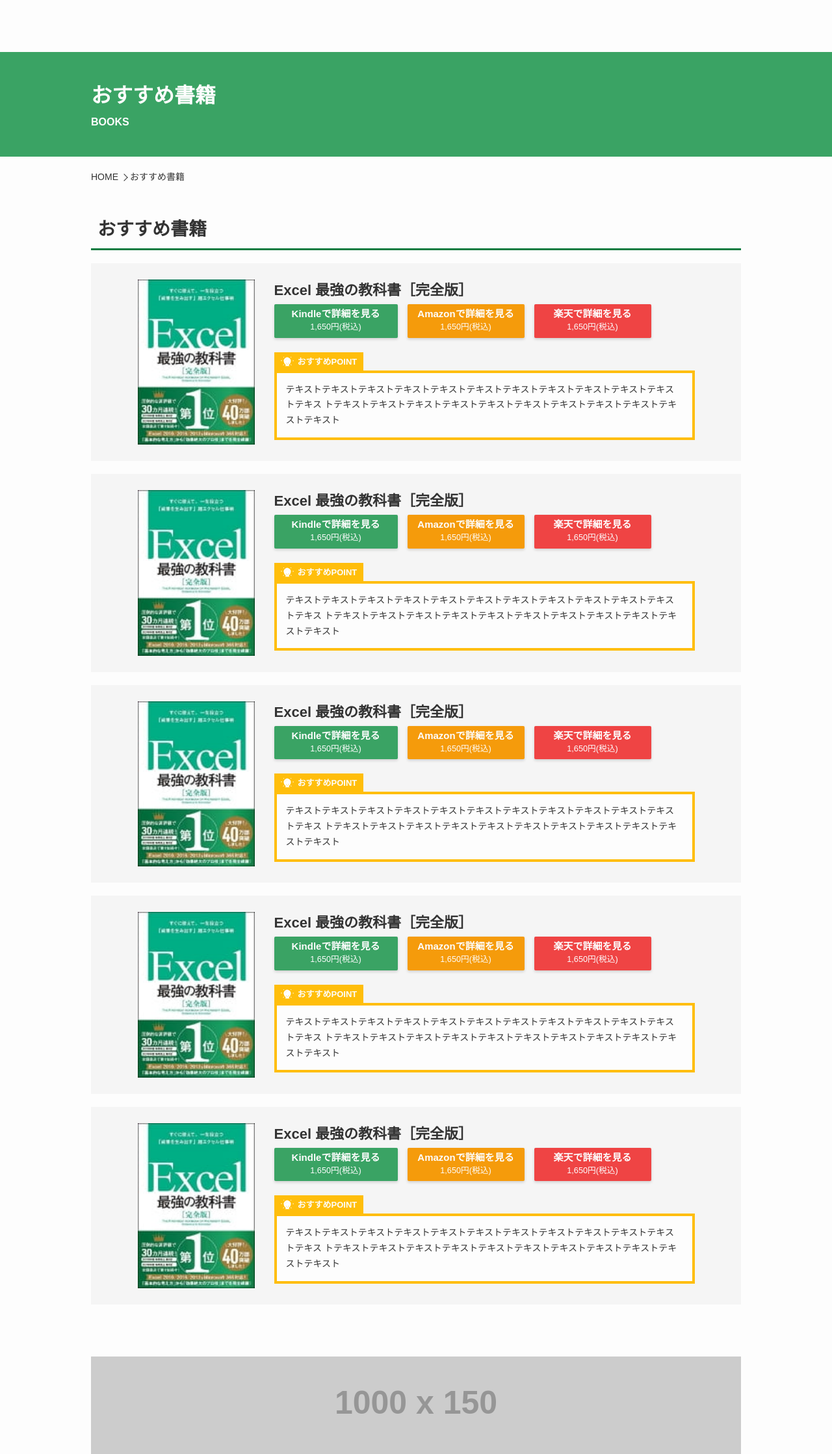
After one commit to AyakaOnozuka131/sagacell-mockup, a PHP site: page /books.html in a window 1280 px wide. The commit adds this page. Shown: the whole page at 65% size. Run offline with PHP 8.4, Linux system fonts and the light colour scheme; grey boxes labelled with a size stand in for pictures from a placeholder-image service; some libraries are stand-ins or nearby versions.

Commit message:
おすすめ書籍ページ追加

```diff
--- a/assets/css/style.css
+++ b/assets/css/style.css
@@ -1237,12 +1237,30 @@
   background-color: #3AA364;
 }
 
+@media (hover: hover) {
+  .c-product__button--kindle:hover {
+    background-color: #3ba666;
+  }
+}
+
 .c-product__button--amazon {
   background-color: #F59B0B;
 }
 
+@media (hover: hover) {
+  .c-product__button--amazon:hover {
+    background-color: #f59d0f;
+  }
+}
+
 .c-product__button--rakuten {
   background-color: #EF4444;
+}
+
+@media (hover: hover) {
+  .c-product__button--rakuten:hover {
+    background-color: #ef4848;
+  }
 }
 
 .c-product__button__price {
@@ -1257,10 +1275,10 @@
 }
 
 .c-product__point__heading {
-  padding: 10px;
+  padding: 7px 10px;
   background-color: #FFBE0B;
   position: absolute;
-  top: -33px;
+  top: -28px;
 }
 
 .c-product__point__heading__text {
--- /dev/null
+++ b/books.html
@@ -0,0 +1,221 @@
+<!DOCTYPE html>
+<html lang="ja">
+
+<head>
+
+    <meta charset="UTF-8">
+    <meta http-equiv="X-UA-Compatible" content="ie=edge">
+
+    <title>おすすめ書籍 | excel</title>
+    <meta name="description" content="">
+    <meta name="keywords" content="">
+    <meta name="viewport" content="width=device-width, initial-scale=1.0">
+
+    <meta property="og:locale" content="ja_JP">
+    <meta property="og:title" content="">
+    <meta property="og:type" content="website">
+    <meta property="og:description" content="">
+    <meta property="og:url" content="">
+    <meta property="og:image" content="">
+
+    <meta name="twitter:card" content="summary_large_image">
+    <meta name="twitter:title" content="">
+    <meta name="twitter:description" content="">
+    <meta name="twitter:image:src" content="">
+    <meta name="twitter:domain" content="">
+
+    <link rel="stylesheet" href="./assets/css/style.css">
+
+
+</head>
+
+<body>
+
+    <?php include $_SERVER["DOCUMENT_ROOT"].'/inc/header.php'; ?>
+
+    <main class="l-main">
+
+        <div class="c-mv">
+            <div class="l-content">
+                <h1 class="c-mv__title">
+                    おすすめ書籍
+                    <span class="c-mv__title__sub">BOOKS</span>
+                </h1>
+            </div>
+        </div>
+
+        <div class="l-content">
+
+            <div class="l-page">
+
+                <div class="c-breadcrumb">
+                    <ul class="c-breadcrumb__list">
+                        <li class="c-breadcrumb__item"><a class="breadcrumb__link" href="">HOME</a></li>
+                        <li class="c-breadcrumb__item">おすすめ書籍</li>
+                    </ul>
+                </div>
+
+                <div class="p-component">
+                    <h2 class="c-heading-primary">おすすめ書籍</h2>
+                    <div class="c-product">
+                        <div class="l-product">
+                            <div class="c-product__img"><img src="./assets/images/dummy/book.jpg" alt=""></div>
+                            <div class="c-product__content">
+                                <p class="c-product__title">Excel 最強の教科書［完全版］</p>
+                                <div class="c-product__links">
+
+                                    <a href="" class="c-product__button c-product__button--kindle">
+                                        Kindleで詳細を見る<span class="c-product__button__price">1,650円(税込)</span>
+                                    </a>
+                                    <a href="" class="c-product__button c-product__button--amazon">
+                                        Amazonで詳細を見る<span class="c-product__button__price">1,650円(税込)</span>
+                                    </a>
+                                    <a href="" class="c-product__button c-product__button--rakuten">
+                                        楽天で詳細を見る<span class="c-product__button__price">1,650円(税込)</span>
+                                    </a>
+                                </div>
+                                <div class="c-product__point">
+                                    <span class="c-product__point__heading">
+                                        <span class="c-product__point__heading__text">おすすめPOINT</span>
+                                    </span>
+                                    <p class="c-product__point__text">
+                                        テキストテキストテキストテキストテキストテキストテキストテキストテキストテキストテキストテキス
+                                        トテキストテキストテキストテキストテキストテキストテキストテキストテキストテキストテキスト
+                                    </p>
+                                </div>
+                            </div>
+                        </div>
+                    </div>
+                    <div class="c-product">
+                        <div class="l-product">
+                            <div class="c-product__img"><img src="./assets/images/dummy/book.jpg" alt=""></div>
+                            <div class="c-product__content">
+                                <p class="c-product__title">Excel 最強の教科書［完全版］</p>
+                                <div class="c-product__links">
+
+                                    <a href="" class="c-product__button c-product__button--kindle">
+                                        Kindleで詳細を見る<span class="c-product__button__price">1,650円(税込)</span>
+                                    </a>
+                                    <a href="" class="c-product__button c-product__button--amazon">
+                                        Amazonで詳細を見る<span class="c-product__button__price">1,650円(税込)</span>
+                                    </a>
+                                    <a href="" class="c-product__button c-product__button--rakuten">
+                                        楽天で詳細を見る<span class="c-product__button__price">1,650円(税込)</span>
+                                    </a>
+                                </div>
+                                <div class="c-product__point">
+                                    <span class="c-product__point__heading">
+                                        <span class="c-product__point__heading__text">おすすめPOINT</span>
+                                    </span>
+                                    <p class="c-product__point__text">
+                                        テキストテキストテキストテキストテキストテキストテキストテキストテキストテキストテキストテキス
+                                        トテキストテキストテキストテキストテキストテキストテキストテキストテキストテキストテキスト
+                                    </p>
+                                </div>
+                            </div>
+                        </div>
+                    </div>
+                    <div class="c-product">
+                        <div class="l-product">
+                            <div class="c-product__img"><img src="./assets/images/dummy/book.jpg" alt=""></div>
+                            <div class="c-product__content">
+                                <p class="c-product__title">Excel 最強の教科書［完全版］</p>
+                                <div class="c-product__links">
+
+                                    <a href="" class="c-product__button c-product__button--kindle">
+                                        Kindleで詳細を見る<span class="c-product__button__price">1,650円(税込)</span>
+                                    </a>
+                                    <a href="" class="c-product__button c-product__button--amazon">
+                                        Amazonで詳細を見る<span class="c-product__button__price">1,650円(税込)</span>
+                                    </a>
+                                    <a href="" class="c-product__button c-product__button--rakuten">
+                                        楽天で詳細を見る<span class="c-product__button__price">1,650円(税込)</span>
+                                    </a>
+                                </div>
+                                <div class="c-product__point">
+                                    <span class="c-product__point__heading">
+                                        <span class="c-product__point__heading__text">おすすめPOINT</span>
+                                    </span>
+                                    <p class="c-product__point__text">
+                                        テキストテキストテキストテキストテキストテキストテキストテキストテキストテキストテキストテキス
+                                        トテキストテキストテキストテキストテキストテキストテキストテキストテキストテキストテキスト
+                                    </p>
+                                </div>
+                            </div>
+                        </div>
+                    </div>
+                    <div class="c-product">
+                        <div class="l-product">
+                            <div class="c-product__img"><img src="./assets/images/dummy/book.jpg" alt=""></div>
+                            <div class="c-product__content">
+                                <p class="c-product__title">Excel 最強の教科書［完全版］</p>
+                                <div class="c-product__links">
+
+                                    <a href="" class="c-product__button c-product__button--kindle">
+                                        Kindleで詳細を見る<span class="c-product__button__price">1,650円(税込)</span>
+                                    </a>
+                                    <a href="" class="c-product__button c-product__button--amazon">
+                                        Amazonで詳細を見る<span class="c-product__button__price">1,650円(税込)</span>
+                                    </a>
+                                    <a href="" class="c-product__button c-product__button--rakuten">
+                                        楽天で詳細を見る<span class="c-product__button__price">1,650円(税込)</span>
+                                    </a>
+                                </div>
+                                <div class="c-product__point">
+                                    <span class="c-product__point__heading">
+                                        <span class="c-product__point__heading__text">おすすめPOINT</span>
+                                    </span>
+                                    <p class="c-product__point__text">
+                                        テキストテキストテキストテキストテキストテキストテキストテキストテキストテキストテキストテキス
+                                        トテキストテキストテキストテキストテキストテキストテキストテキストテキストテキストテキスト
+                                    </p>
+                                </div>
+                            </div>
+                        </div>
+                    </div>
+                    <div class="c-product">
+                        <div class="l-product">
+                            <div class="c-product__img"><img src="./assets/images/dummy/book.jpg" alt=""></div>
+                            <div class="c-product__content">
+                                <p class="c-product__title">Excel 最強の教科書［完全版］</p>
+                                <div class="c-product__links">
+
+                                    <a href="" class="c-product__button c-product__button--kindle">
+                                        Kindleで詳細を見る<span class="c-product__button__price">1,650円(税込)</span>
+                                    </a>
+                                    <a href="" class="c-product__button c-product__button--amazon">
+                                        Amazonで詳細を見る<span class="c-product__button__price">1,650円(税込)</span>
+                                    </a>
+                                    <a href="" class="c-product__button c-product__button--rakuten">
+                                        楽天で詳細を見る<span class="c-product__button__price">1,650円(税込)</span>
+                                    </a>
+                                </div>
+                                <div class="c-product__point">
+                                    <span class="c-product__point__heading">
+                                        <span class="c-product__point__heading__text">おすすめPOINT</span>
+                                    </span>
+                                    <p class="c-product__point__text">
+                                        テキストテキストテキストテキストテキストテキストテキストテキストテキストテキストテキストテキス
+                                        トテキストテキストテキストテキストテキストテキストテキストテキストテキストテキストテキスト
+                                    </p>
+                                </div>
+                            </div>
+                        </div>
+                    </div>
+                </div>
+
+                <div class="p-ad">
+                    <img src="https://placehold.jp/1000x150.png" alt="">
+                </div>
+
+            </div>
+
+        </div>
+
+    </main>
+
+    <?php include $_SERVER["DOCUMENT_ROOT"].'/inc/footer.php'; ?>
+
+</body>
+
+</html>
--- a/index.html
+++ b/index.html
@@ -44,6 +44,7 @@
     <ul>
         <li><a href="./top.html" target="_blank" rel="noopener noreferrer">トップ</a></li>
         <li><a href="./about.html" target="_blank" rel="noopener noreferrer">ABOUT</a></li>
+        <li><a href="./books.html" target="_blank" rel="noopener noreferrer">オススメ書籍</a></li>
     </ul>
 
 </body>
--- a/src/scss/object/component/_product.scss
+++ b/src/scss/object/component/_product.scss
@@ -71,14 +71,29 @@
 
 .c-product__button--kindle{
     background-color: $productButtonColor-kindle;
+    @media (hover: hover) {
+        &:hover {
+            background-color: lighten($productButtonColor-kindle, 0.9);
+        }
+    }
 }
 
 .c-product__button--amazon{
     background-color: $productButtonColor-amazon;
+    @media (hover: hover) {
+        &:hover {
+            background-color: lighten($productButtonColor-amazon, 0.9);
+        }
+    }
 }
 
 .c-product__button--rakuten{
     background-color: $productButtonColor-rakuten;
+    @media (hover: hover) {
+        &:hover {
+            background-color: lighten($productButtonColor-rakuten, 0.9);
+        }
+    }
 }
 
 .c-product__button__price{
@@ -93,10 +108,10 @@
 }
 
 .c-product__point__heading{
-    padding: 10px;
+    padding: 7px 10px;
     background-color: $pointColor;
     position: absolute;
-    top: -33px;
+    top: -28px;
 }
 
 .c-product__point__heading__text{
```
Also changed, not shown: 1 other file.
